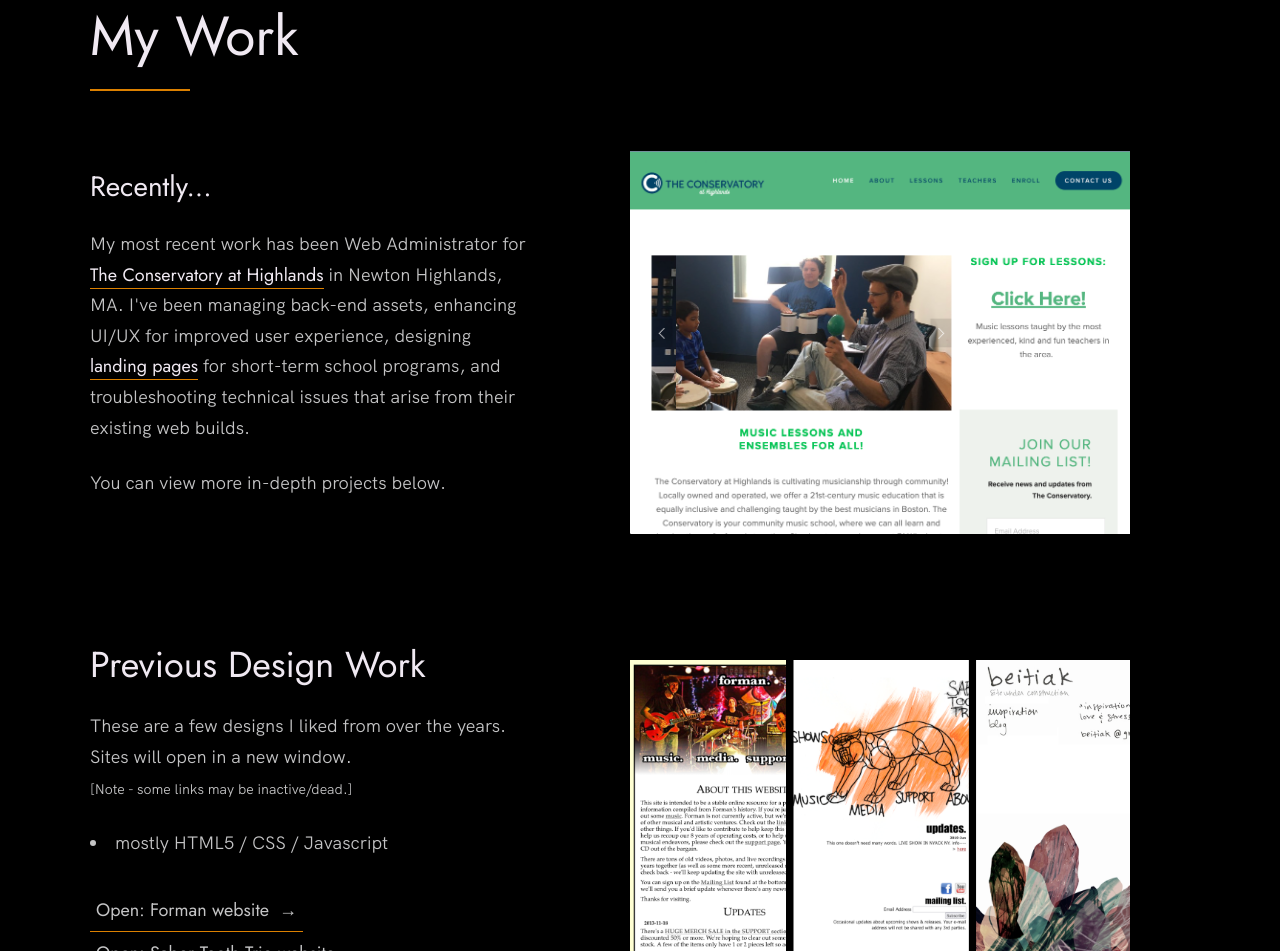
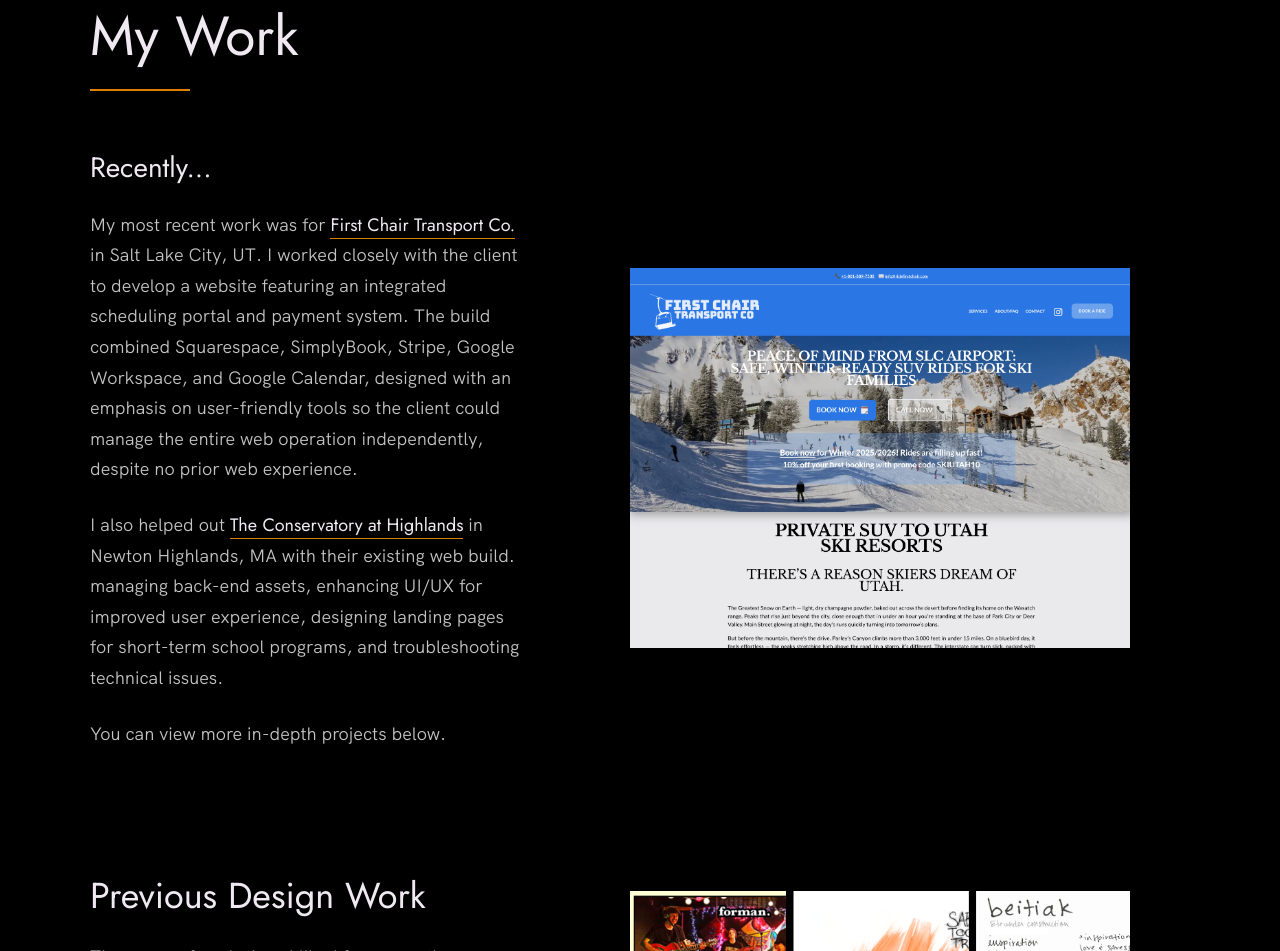
Before and after one commit to rbozek/portfolio, a plain HTML site: page index.html in a window 1280 px wide. Shown: the part 917-1868 px from the top of the page. Drawn offline with Linux system fonts and the light colour scheme.

Commit message:
added First Chair Transport work & screenshot

```diff
--- a/index.html
+++ b/index.html
@@ -59,8 +59,12 @@
         <div class="work__text">
           <h4>Recently...</h4>
           <p>
-            My most recent work has been Web Administrator for <a href="https://www.highlandsconservatory.com" class="link__simple" target="_blank">The Conservatory at Highlands</a> in Newton Highlands, MA. I've been managing back-end assets, enhancing UI/UX for improved user experience, designing <a href="https://www.highlandsconservatory.com/back-to-school" class="link__simple" target="_blank">landing pages</a> for short-term school programs, and troubleshooting technical issues that arise from their existing web builds.
+            My most recent work was for <a href="https://www.ridefirstchair.com" class="link__simple" target="_blank">First Chair Transport Co.</a> in Salt Lake City, UT. I worked closely with the client to develop a website featuring an integrated scheduling portal and payment system. The build combined Squarespace, SimplyBook, Stripe, Google Workspace, and Google Calendar, designed with an emphasis on user-friendly tools so the client could manage the entire web operation independently, despite no prior web experience.
           </p>
+          <p>
+            I also helped out <a href="https://www.highlandsconservatory.com" class="link__simple" target="_blank">The Conservatory at Highlands</a> in Newton Highlands, MA with their existing web build. managing back-end assets, enhancing UI/UX for improved user experience, designing landing pages for short-term school programs, and troubleshooting technical issues.
+          </p>
+
           <p>
             You can view more in-depth projects below.
           </p>
@@ -68,7 +72,7 @@
         </div>
 
         <div class="work__image-box">
-          <img src="./images/projects/screenshot-highlandssite-main.png" class="work__image" alt="The Conservatory at Highlands screenshot" />
+          <img src="./images/projects/screenshot-firstchair-main.png" class="work__image" alt="The Conservatory at Highlands screenshot" />
         </div>
 
       </div>
```
Also changed, not shown: images/projects/screenshot-firstchair-main.png (added).
